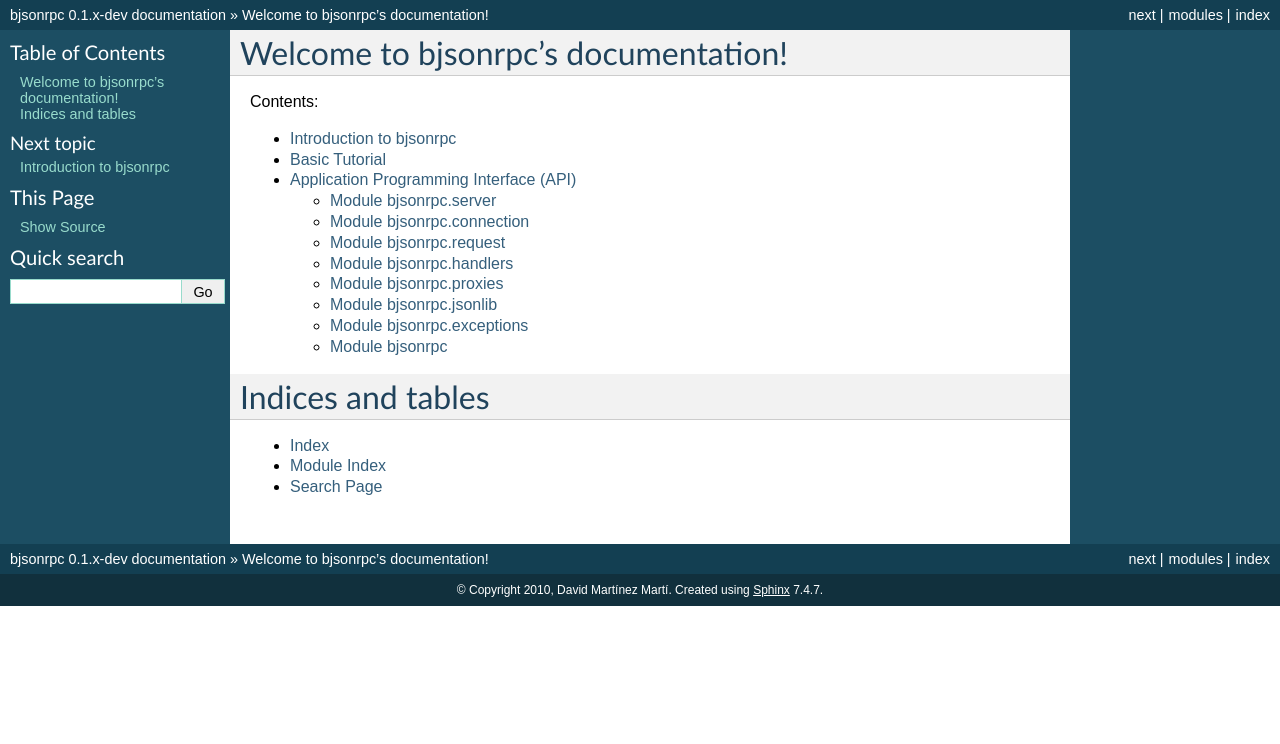
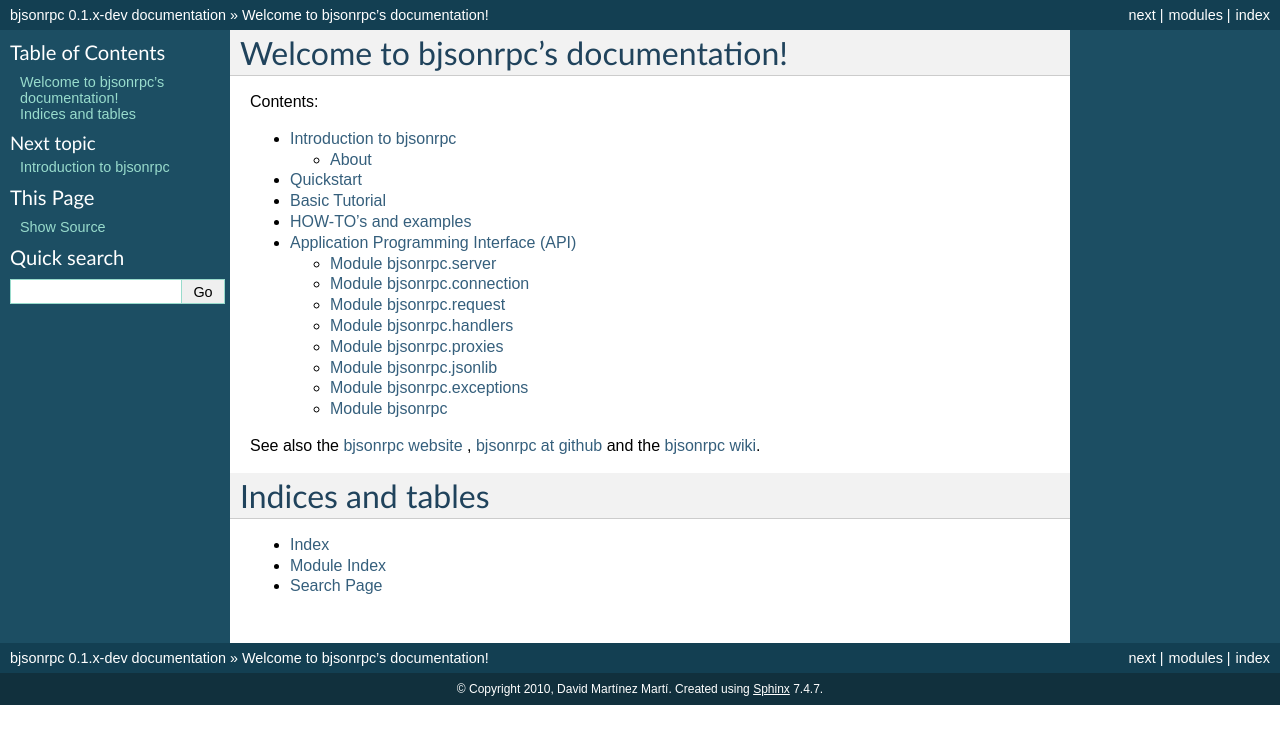
Before and after one commit to deavid/bjsonrpc, a Sphinx documentation site: the page built from doc/source/index.rst, in a window 1280 px wide. Shown: the top 744 px of the page. Built offline with Sphinx 7.4.7, drawn with Linux system fonts in a browser that asks for light colours; formulas are drawn with MathJax 3.

Commit message:
documentation changes

```diff
--- /dev/null
+++ b/doc/source/howto.rst
@@ -0,0 +1,2 @@
+HOW-TO's and examples
+=================================
--- a/doc/source/index.rst
+++ b/doc/source/index.rst
@@ -12,8 +12,21 @@
    :maxdepth: 4
 
    intro
-   tutorial
+   quickstart
+   tutorial1/index
+   howto
    api/index
+
+
+See also the `bjsonrpc website`_ , `bjsonrpc at github`_ and the `bjsonrpc wiki`_.
+
+
+.. _`bjsonrpc website`: http://deavid.github.com/bjsonrpc/
+
+.. _`bjsonrpc at github`: http://github.com/deavid/bjsonrpc/
+
+.. _`bjsonrpc wiki`: https://github.com/deavid/bjsonrpc/wiki
+
 
 Indices and tables
 ==================
--- /dev/null
+++ b/doc/source/quickstart.rst
@@ -0,0 +1,2 @@
+Quickstart
+=================================
```
Also changed, not shown: doc/source/intro.rst (+6 -1 lines), doc/source/tutorial1/index.rst (renamed from doc/source/tutorial.rst).
